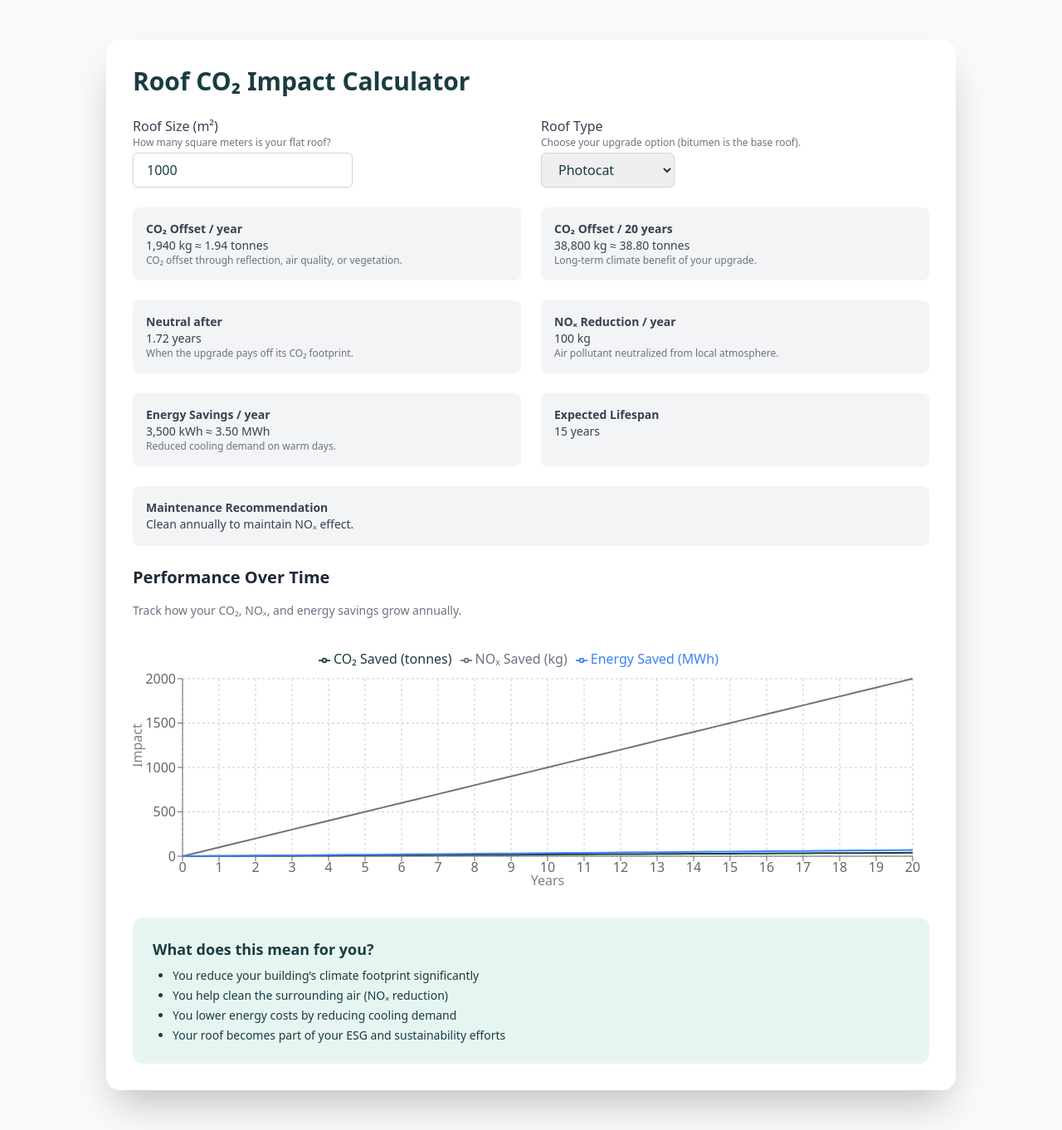
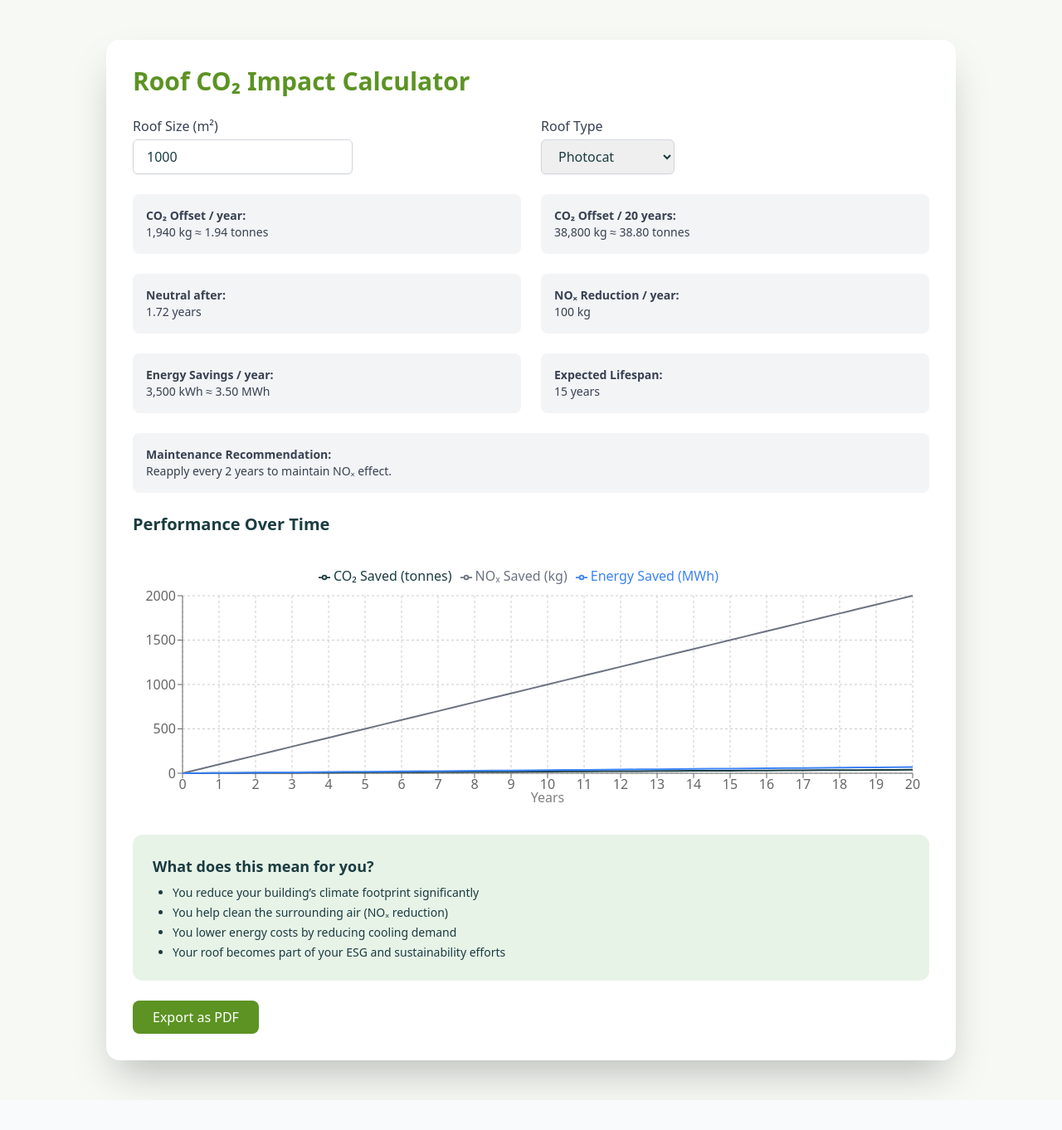
Before and after one commit to JesperSolutions/agritectum-roof-calculator, a Next.js app: page / in a window 1280 px wide. Shown: the whole page at 83% size. After the commit the page ends 1326 px from the top, so only its background shows below. Built offline with nearby package versions, Linux system fonts and the light colour scheme.

Commit message:
Update RoofImpactDashboard.jsx

```diff
--- a/src/components/RoofImpactDashboard.jsx
+++ b/src/components/RoofImpactDashboard.jsx
@@ -1,9 +1,11 @@
 import { useState } from 'react';
 import { LineChart, Line, XAxis, YAxis, CartesianGrid, Tooltip, ResponsiveContainer, Legend } from 'recharts';
+import jsPDF from 'jspdf';
+import html2canvas from 'html2canvas';
 
 const ROOF_TYPES = {
   Bitumen: { co2: 0, nox: 0, energy: 0, lifespan: 25, maintenance: 'Inspect every 5–10 years.' },
-  Photocat: { co2: 1.94, nox: 0.1, energy: 3.5, lifespan: 15, maintenance: 'Clean annually to maintain NOₓ effect.' },
+  Photocat: { co2: 1.94, nox: 0.1, energy: 3.5, lifespan: 15, maintenance: 'Reapply every 2 years to maintain NOₓ effect.' },
   "White Coating": { co2: 4.5, nox: 0.017, energy: 6, lifespan: 15, maintenance: 'Clean every 2–3 years, recoat every 10–15 years.' },
   Triflex: { co2: 6.65, nox: 0.02, energy: 8.5, lifespan: 20, maintenance: 'Clean every 2 years, recoat every 15–20 years.' }
 };
@@ -26,16 +28,51 @@ export default function RoofImpactDashboard() {
     'Energy Saved (MWh)': +(energyPerYear * year / 1000).toFixed(2)
   }));
 
+  const exportPDF = () => {
+    const doc = new jsPDF({ orientation: 'portrait', unit: 'mm', format: 'a4' });
+    doc.setTextColor('#5C9323');
+    doc.setFontSize(20);
+    doc.text('Agritectum CO₂ Roof Impact Report', 20, 25);
+    doc.setFontSize(12);
+    doc.setTextColor('#000');
+    doc.text(`Roof Type: ${roofType}`, 20, 40);
+    doc.text(`Roof Size: ${roofSize.toLocaleString()} m²`, 20, 48);
+    doc.text(`CO₂ Offset / year: ${co2PerYear.toLocaleString()} kg`, 20, 56);
+    doc.text(`CO₂ Offset / 20 years: ${(co2PerYear * 20).toLocaleString()} kg`, 20, 64);
+    doc.text(`Neutral after: ${neutralYear} years`, 20, 72);
+    doc.text(`NOₓ Reduction / year: ${noxPerYear.toLocaleString()} kg`, 20, 80);
+    doc.text(`Energy Savings / year: ${energyPerYear.toLocaleString()} kWh`, 20, 88);
+    doc.text(`Expected Lifespan: ${data.lifespan} years`, 20, 96);
+    doc.text(`Maintenance: ${data.maintenance}`, 20, 104, { maxWidth: 170 });
+
+    doc.setTextColor('#1A3C40');
+    doc.setFontSize(14);
+    doc.text('Benefits of this Upgrade', 20, 120);
+    doc.setFontSize(11);
+    doc.setTextColor('#000');
+    doc.text('- Reduced climate impact and CO₂ footprint', 25, 130);
+    doc.text('- Cleaner urban air (NOₓ reduction)', 25, 138);
+    doc.text('- Lower energy bills due to cooling savings', 25, 146);
+    doc.text('- Compliant with green building standards', 25, 154);
+
+    doc.setDrawColor(0);
+    doc.setFillColor(92, 147, 35);
+    doc.rect(20, 270, 170, 15, 'F');
+    doc.setTextColor('#fff');
+    doc.setFontSize(12);
+    doc.text('Contact Agritectum — info@agritectum.com | +45 88 77 66 55', 25, 280);
+
+    doc.save('Agritectum_Roof_Report.pdf');
+  };
+
   return (
-    <main className="min-h-screen bg-gray-50 flex items-center justify-center px-4 py-12">
+    <main className="min-h-screen bg-[#f6f9f4] flex items-center justify-center px-4 py-12">
       <div className="w-full max-w-5xl bg-white shadow-2xl rounded-2xl p-8 space-y-6 font-sans">
-        <h1 className="text-3xl font-bold text-[#1A3C40]">Roof CO₂ Impact Calculator</h1>
+        <h1 className="text-3xl font-bold text-[#5C9323]">Roof CO₂ Impact Calculator</h1>
 
         <div className="grid grid-cols-1 md:grid-cols-2 gap-6">
           <div>
-            <label className="label">Roof Size (m²)
-              <div className="text-xs text-gray-500">How many square meters is your flat roof?</div>
-            </label>
+            <label className="label">Roof Size (m²)</label>
             <input
               type="number"
               value={roofSize}
@@ -44,9 +81,7 @@ export default function RoofImpactDashboard() {
             />
           </div>
           <div>
-            <label className="label">Roof Type
-              <div className="text-xs text-gray-500">Choose your upgrade option (bitumen is the base roof).</div>
-            </label>
+            <label className="label">Roof Type</label>
             <select
               value={roofType}
               onChange={(e) => setRoofType(e.target.value)}
@@ -61,48 +96,42 @@ export default function RoofImpactDashboard() {
 
         <div className="grid grid-cols-1 md:grid-cols-2 gap-6 text-sm text-gray-700">
           <div className="p-4 bg-gray-100 rounded-lg">
-            <p className="font-semibold">CO₂ Offset / year</p>
+            <p className="font-semibold">CO₂ Offset / year:</p>
             <p>{co2PerYear.toLocaleString()} kg ≈ {(co2PerYear / 1000).toFixed(2)} tonnes</p>
-            <p className="text-xs text-gray-500">CO₂ offset through reflection, air quality, or vegetation.</p>
           </div>
           <div className="p-4 bg-gray-100 rounded-lg">
-            <p className="font-semibold">CO₂ Offset / 20 years</p>
+            <p className="font-semibold">CO₂ Offset / 20 years:</p>
             <p>{(co2PerYear * 20).toLocaleString()} kg ≈ {(co2PerYear * 20 / 1000).toFixed(2)} tonnes</p>
-            <p className="text-xs text-gray-500">Long-term climate benefit of your upgrade.</p>
           </div>
           <div className="p-4 bg-gray-100 rounded-lg">
-            <p className="font-semibold">Neutral after</p>
+            <p className="font-semibold">Neutral after:</p>
             <p>{neutralYear} years</p>
-            <p className="text-xs text-gray-500">When the upgrade pays off its CO₂ footprint.</p>
           </div>
           <div className="p-4 bg-gray-100 rounded-lg">
-            <p className="font-semibold">NOₓ Reduction / year</p>
+            <p className="font-semibold">NOₓ Reduction / year:</p>
             <p>{noxPerYear.toLocaleString()} kg</p>
-            <p className="text-xs text-gray-500">Air pollutant neutralized from local atmosphere.</p>
           </div>
           <div className="p-4 bg-gray-100 rounded-lg">
-            <p className="font-semibold">Energy Savings / year</p>
+            <p className="font-semibold">Energy Savings / year:</p>
             <p>{energyPerYear.toLocaleString()} kWh ≈ {(energyPerYear / 1000).toFixed(2)} MWh</p>
-            <p className="text-xs text-gray-500">Reduced cooling demand on warm days.</p>
           </div>
           <div className="p-4 bg-gray-100 rounded-lg">
-            <p className="font-semibold">Expected Lifespan</p>
+            <p className="font-semibold">Expected Lifespan:</p>
             <p>{data.lifespan} years</p>
           </div>
           <div className="md:col-span-2 p-4 bg-gray-100 rounded-lg">
-            <p className="font-semibold">Maintenance Recommendation</p>
+            <p className="font-semibold">Maintenance Recommendation:</p>
             <p>{data.maintenance}</p>
           </div>
         </div>
 
         <div className="space-y-4">
-          <h2 className="text-xl font-semibold text-gray-800">Performance Over Time</h2>
-          <p className="text-sm text-gray-500">Track how your CO₂, NOₓ, and energy savings grow annually.</p>
+          <h2 className="text-xl font-semibold text-[#1A3C40]">Performance Over Time</h2>
           <ResponsiveContainer width="100%" height={320}>
             <LineChart data={graphData} margin={{ top: 20, right: 20, bottom: 20, left: 0 }}>
               <CartesianGrid strokeDasharray="3 3" />
               <XAxis dataKey="year" label={{ value: 'Years', position: 'insideBottom', offset: -5 }} />
-              <YAxis label={{ value: 'Impact', angle: -90, position: 'insideLeft' }} />
+              <YAxis />
               <Tooltip formatter={(value, name) => [`${value}`, name]} />
               <Legend verticalAlign="top" height={36} />
               <Line type="monotone" dataKey="CO₂ Saved (tonnes)" stroke="#1A3C40" strokeWidth={2} dot={false} />
@@ -112,7 +141,7 @@ export default function RoofImpactDashboard() {
           </ResponsiveContainer>
         </div>
 
-        <div className="mt-10 bg-[#E7F5F1] p-6 rounded-xl text-[#1A3C40]">
+        <div className="mt-10 bg-[#e8f3e8] p-6 rounded-xl text-[#1A3C40]">
           <h3 className="text-lg font-semibold mb-2">What does this mean for you?</h3>
           <ul className="list-disc pl-6 text-sm space-y-1">
             <li>You reduce your building’s climate footprint significantly</li>
@@ -121,6 +150,13 @@ export default function RoofImpactDashboard() {
             <li>Your roof becomes part of your ESG and sustainability efforts</li>
           </ul>
         </div>
+
+        <button
+          onClick={exportPDF}
+          className="mt-6 bg-[#5C9323] text-white px-6 py-2 rounded-lg hover:bg-[#4C8120]"
+        >
+          Export as PDF
+        </button>
       </div>
     </main>
   );
```
